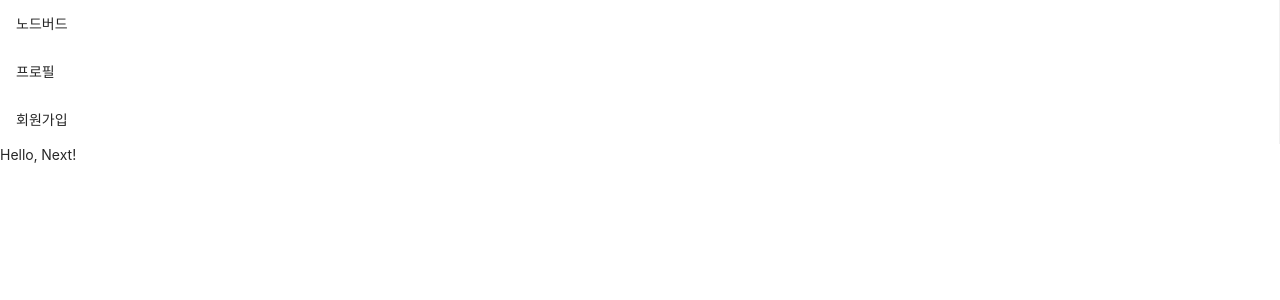
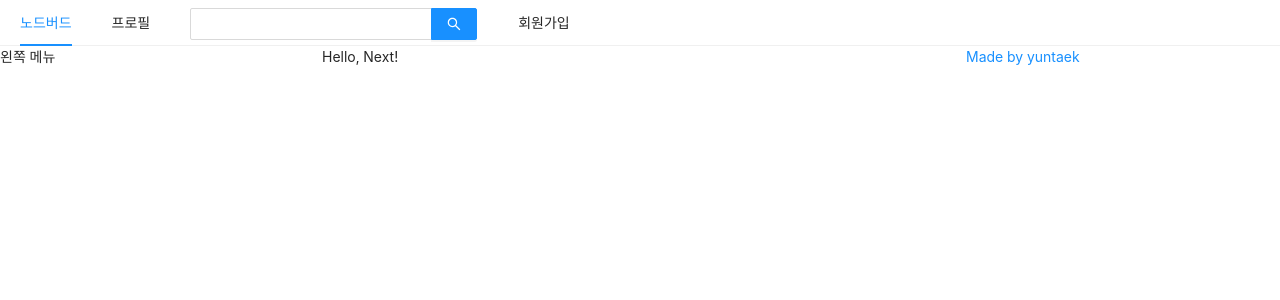
Before and after one commit to haviolin21/React_NodeBird, a Next.js app in the folder front/: page / in a window 1280 px wide. Shown: the top 300 px of the page. Built offline with nearby package versions, Linux system fonts and the light colour scheme.

Commit message:
reactive grid

```diff
--- a/front/components/AppLayout.js
+++ b/front/components/AppLayout.js
@@ -1,12 +1,12 @@
 import React from "react";
 import PropTypes from "prop-types";
 import Link from "next/link";
-import { Menu } from "antd";
+import { Menu, Input, Row, Col } from "antd";
 
 const AppLayout = ({ children }) => {
   return (
     <div>
-      <Menu>
+      <Menu mode="horizontal">
         <Menu.Item>
           <Link href="/">
             <a>노드버드</a>
@@ -18,12 +18,31 @@
           </Link>
         </Menu.Item>
         <Menu.Item>
+          <Input.Search enterButton style={{ verticalAlign: "middle" }} />
+        </Menu.Item>
+        <Menu.Item>
           <Link href="/signup">
             <a>회원가입</a>
           </Link>
         </Menu.Item>
       </Menu>
-      {children}
+      <Row gutter={8}>
+        <Col xs={24} md={6}>
+          왼쪽 메뉴
+        </Col>
+        <Col xs={24} md={12}>
+          {children}
+        </Col>
+        <Col xs={24} md={6}>
+          <a
+            href="https://haviolin21.tistory.com/"
+            target="_blank"
+            rel="noreferrer noopenner"
+          >
+            Made by yuntaek
+          </a>
+        </Col>
+      </Row>
     </div>
   );
 };
```
